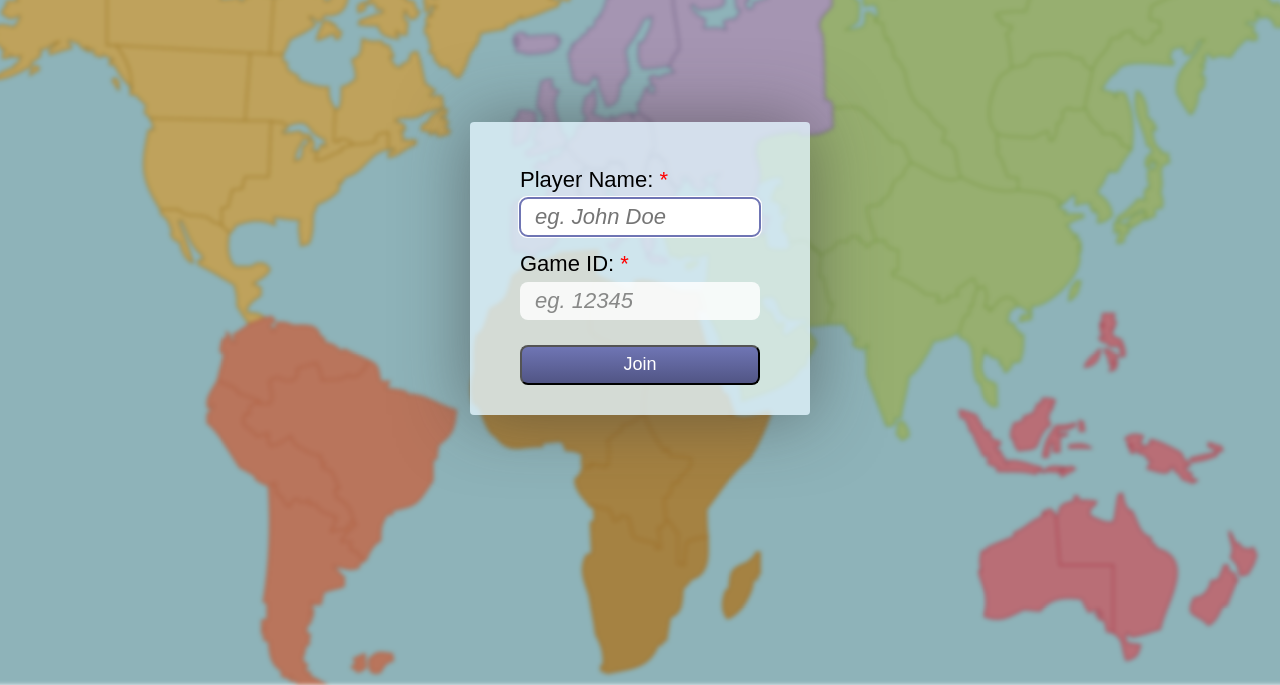
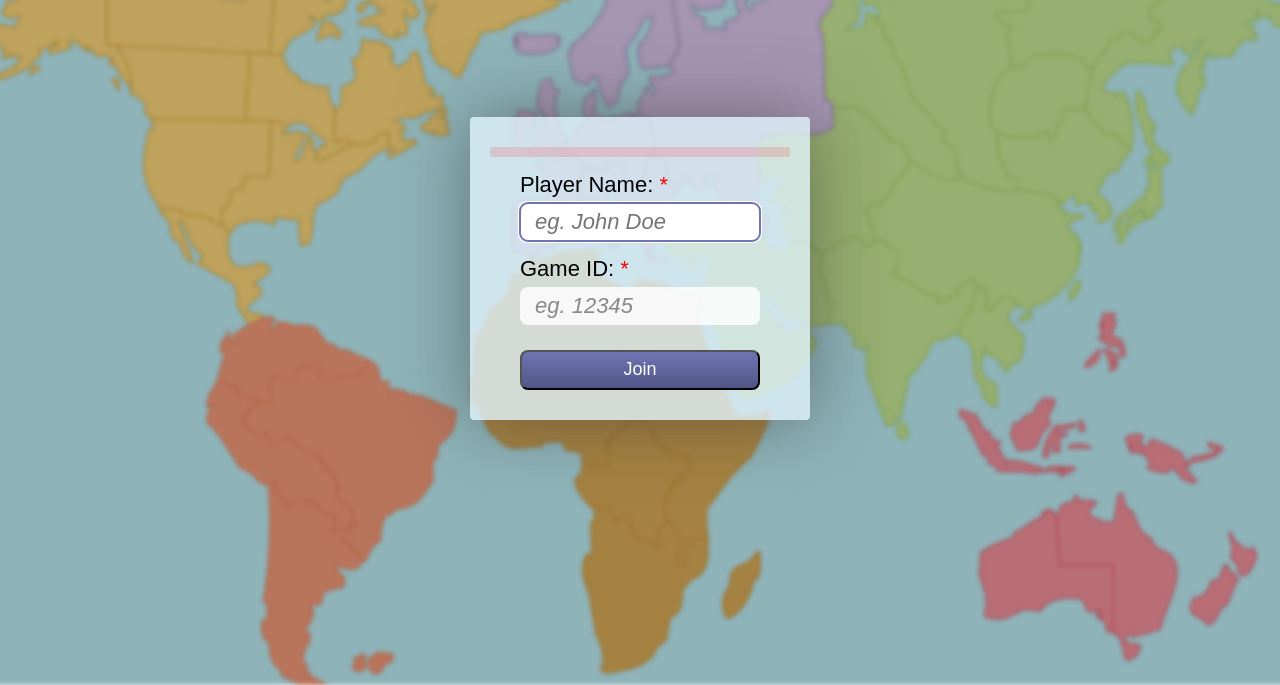
Before and after one commit to step-batch-7/runtimeTerror-risk, a website: page public/join.html in a window 1280 px wide. Shown: the part 132-817 px from the top of the page. Drawn offline with Linux system fonts and the light colour scheme.

Commit message:
|#14|Shivam/Drishya|Modified style of error msg in join page

```diff
--- a/public/css/entryPage.css
+++ b/public/css/entryPage.css
@@ -54,6 +54,11 @@ body {
 .error-msg {
   color: red;
   font-size: 20px;
+  text-align: center;
+  background: #ff000024;
+  font-weight: 100;
+  padding: 5px;
+  border-radius: 2px;
 }
 
 .button {
```
